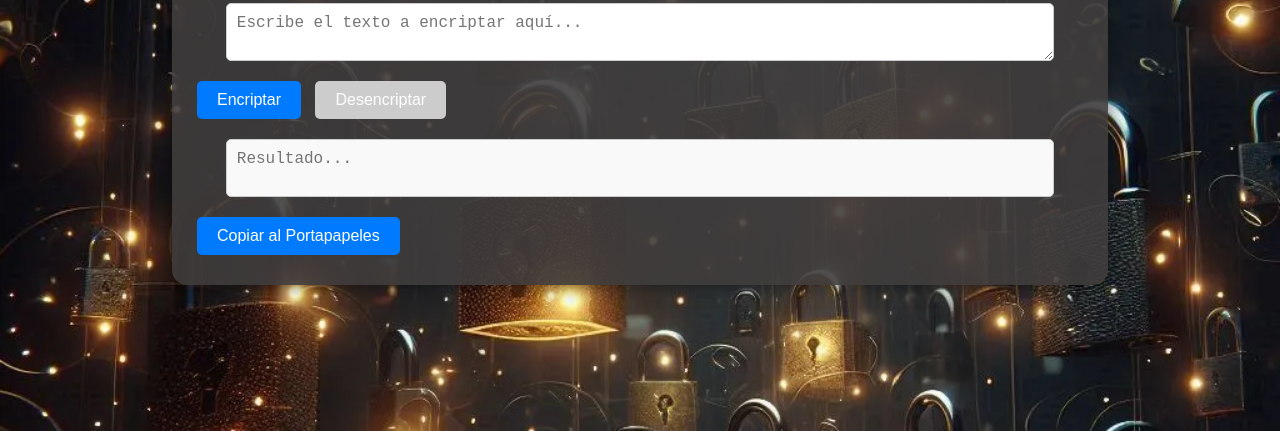
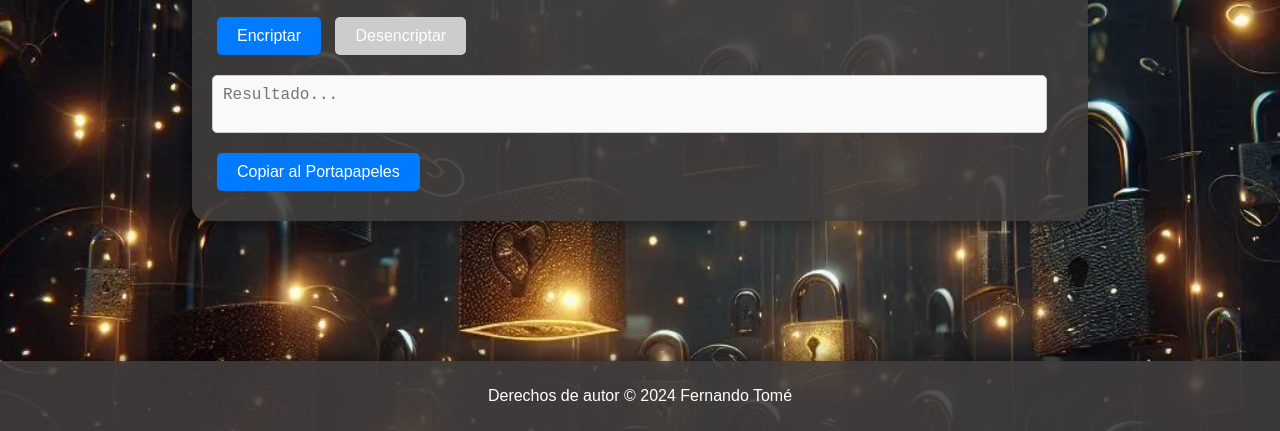
Before and after one commit to fernandoderrigo/Proyecto-Alura, a plain HTML site: page index.html in a window 1280 px wide. Shown: the part 369-800 px from the top of the page. Drawn offline with Linux system fonts and the light colour scheme.

Commit message:
Se agrega footer y cambios al CSS

```diff
--- a/index.html
+++ b/index.html
@@ -1,17 +1,22 @@
 <!DOCTYPE html>
 <html lang="es">
   <head>
-    <meta charset="UTF-8">
-    <meta name="viewport" content="width=device-width, initial-scale=1.0">
+    <meta charset="UTF-8" />
+    <meta name="viewport" content="width=device-width, initial-scale=1.0" />
     <title>Encriptador</title>
-    <link rel="stylesheet" href="style.css">
+    <link rel="stylesheet" href="style.css" />
   </head>
   <body>
     <div class="container">
       <h1>Encriptador de Texto</h1>
-        <textarea id="inputText" placeholder="Escribe el texto a encriptar aquí..."></textarea>
+      <textarea
+        id="inputText"
+        placeholder="Escribe el texto a encriptar aquí..."
+      ></textarea>
       <button id="encriptar" onclick="openDialog('e')">Encriptar</button>
-        <button id="desencriptar" onclick="openDialog('d')" disabled>Desencriptar</button>
+      <button id="desencriptar" onclick="openDialog('d')" disabled>
+        Desencriptar
+      </button>
       <textarea id="outputText" placeholder="Resultado..." readonly></textarea>
       <button onclick="copyToClipboard()">Copiar al Portapapeles</button>
     </div>
@@ -20,7 +25,7 @@
       <div class="dialog-content">
         <form onsubmit="save(event)">
           <h2 id="titleDialog">Ingresar Contraseña</h2>
-                <input type="password" id="pass" placeholder="Contraseña">
+          <input type="password" id="pass" placeholder="Contraseña" />
           <div class="button-container">
             <button type="submit">Aceptar</button>
             <button type="button" onclick="closeDialog(event)">Cancelar</button>
@@ -28,6 +33,9 @@
         </form>
       </div>
     </div>
+    <footer>
+      <p>Derechos de autor © 2024 Fernando Tomé</p>
+    </footer>
 
     <script src="script.js"></script>
   </body>
--- a/style.css
+++ b/style.css
@@ -1,22 +1,31 @@
-body {
+html, body {
+  height: 100%;
+  margin: 0;
   font-family: Arial, sans-serif;
   background-color: #f0f2f5;
+  background-image: url("./assets/fondo.webp");
+  background-size: cover;
   display: flex;
+  flex-direction: column;
+  align-items: center;
+}
+
+body {
+  display: flex;
+  flex-direction: column;
   justify-content: center;
   align-items: center;
-    height: 100vh;
-    margin: 0;
-    background-image: url("./assets/fondo.webp");
-    background-size: cover;
+  width: 100%;
 }
 
 .container {
   background-color: rgba(64, 60, 60, 0.9);
   width: 70%;
   padding: 20px;
-    margin-top: 10%;
   border-radius: 15px;
   box-shadow: 0 0 20px rgba(0, 0, 0, 0.5);
+  box-sizing: border-box;
+  margin: 5% auto;
 }
 
 h1 {
@@ -26,13 +35,13 @@ body {
 }
 
 textarea {
-    width: 90%;
+  width: 95%;
   color: #333;
   background-color: #fff;
   border: 1px solid #ccc;
   border-radius: 5px;
   padding: 10px;
-    margin: 10px auto;
+  margin: 10px 0;
   display: block;
   font-size: 16px;
   resize: vertical;
@@ -48,7 +57,6 @@ body {
   font-size: 16px;
   transition: background-color 0.3s ease;
   margin: 10px 5px;
-    display: inline-block;
 }
 
 button:disabled {
@@ -66,8 +74,8 @@ body {
   border: 1px solid #ccc;
   border-radius: 5px;
   padding: 10px;
-    width: 90%;
-    margin: 10px auto;
+  width: 95%;
+  margin: 10px 0;
   display: block;
   font-size: 16px;
   resize: none;
@@ -100,11 +108,12 @@ body {
 }
 
 .dialog-content input[type="password"] {
-    width: 80%;
+  width: 100%;
   padding: 10px;
   margin: 20px 0;
   border: 1px solid #ccc;
   border-radius: 5px;
+  box-sizing: border-box;
 }
 
 .button-container {
@@ -117,3 +126,14 @@ body {
   flex: 1;
   margin: 0 10px;
 }
+
+footer {
+  background-color: rgba(64, 60, 60, 0.9);
+  color: white;
+  text-align: center;
+  padding: 10px;
+  position: fixed;
+  bottom: 0;
+  width: 100%;
+  box-shadow: 0 0 20px rgba(0, 0, 0, 0.5);
+}
```
Lines whose indentation alone changed are shown as unchanged.
